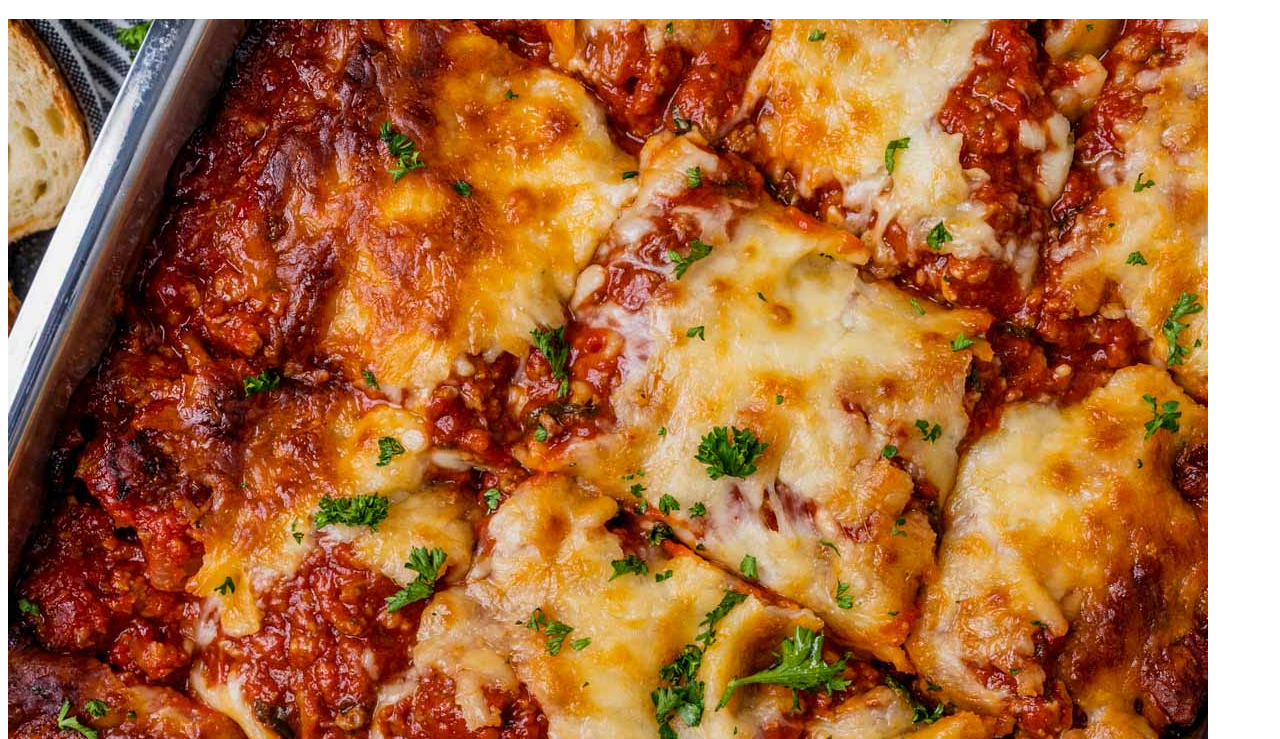
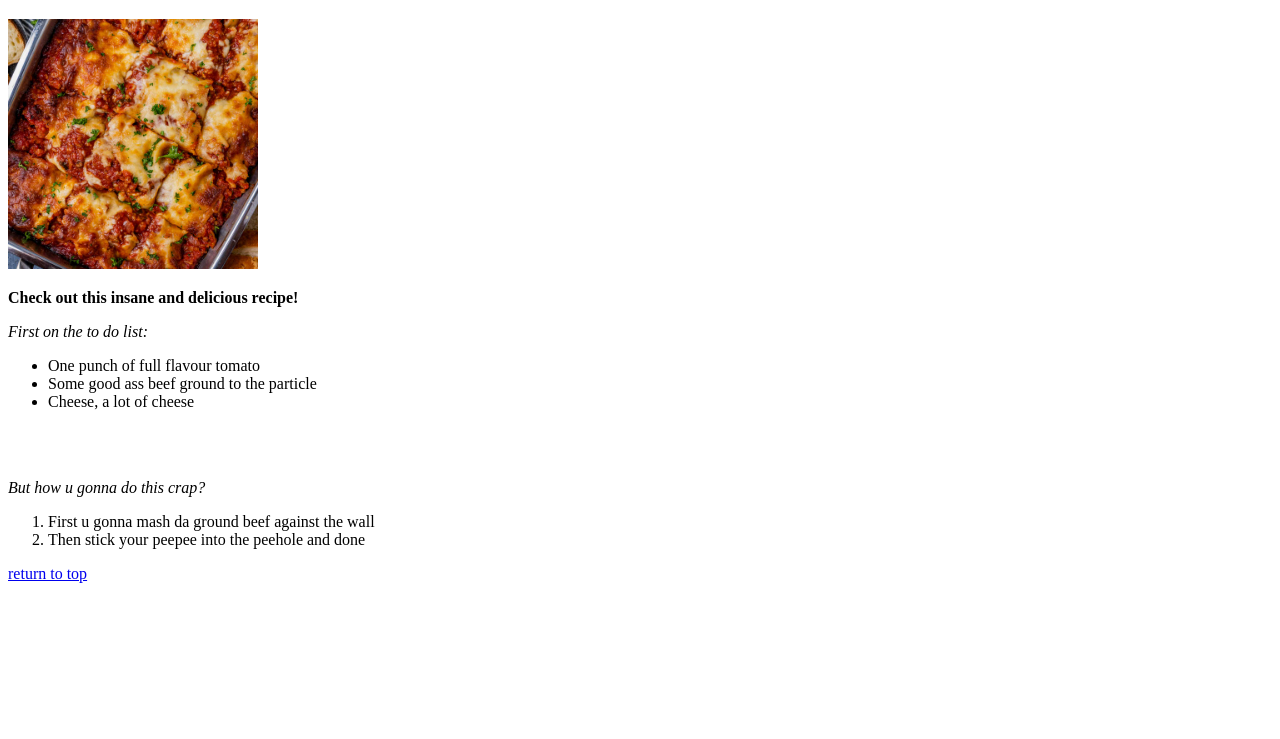
Before and after one commit to BigFudge2506/odin-recipes, a plain HTML site: page recipes/lasagna.html in a window 1280 px wide. Shown: the part 61-800 px from the top of the page. Drawn offline with Linux system fonts and the light colour scheme; files whose address does not match are found by name.

Commit message:
finished odin recipe project one

```diff
--- a/recipes/lasagna.html
+++ b/recipes/lasagna.html
@@ -7,8 +7,22 @@
     <title>Lasagna Recipe</title>
 </head>
 <body>
-   <h1>Lasagna Recipe</h1>
-   <img src="/img/Lasagna.jpg">
-   <p><strong> Check out this insane and delicious recipe!</p>strong></p>
+   <h1 id="header">Lasagna Recipe</h1>
+   <img src="file:///C:/Users/vince/Desktop/Git/odin-recipes/recipes//img/Lasagna.jpg" height="250" width="250">
+   <p><strong> Check out this insane and delicious recipe!</p></strong></p>
+    <p><em>First on the to do list:</em></p>
+    <ul>
+    <li>One punch of full flavour tomato</li>
+    <li>Some good ass beef ground to the particle</li>
+    <li>Cheese, a lot of cheese</li>
+    </ul>
+    <br>
+    <br>
+    <p><em>But how u gonna do this crap?</em></p>
+    <ol>
+        <li>First u gonna mash da ground beef against the wall</li>
+        <li>Then stick your peepee into the peehole and done</li>
+    </ol>
+<a href="#header">return to top</a>
 </body>
 </html>
```
Also changed, not shown: recipes/Liver.html (+1 -1 lines), recipes/Pasta.html (+1 -1 lines), sdf.html (added).
